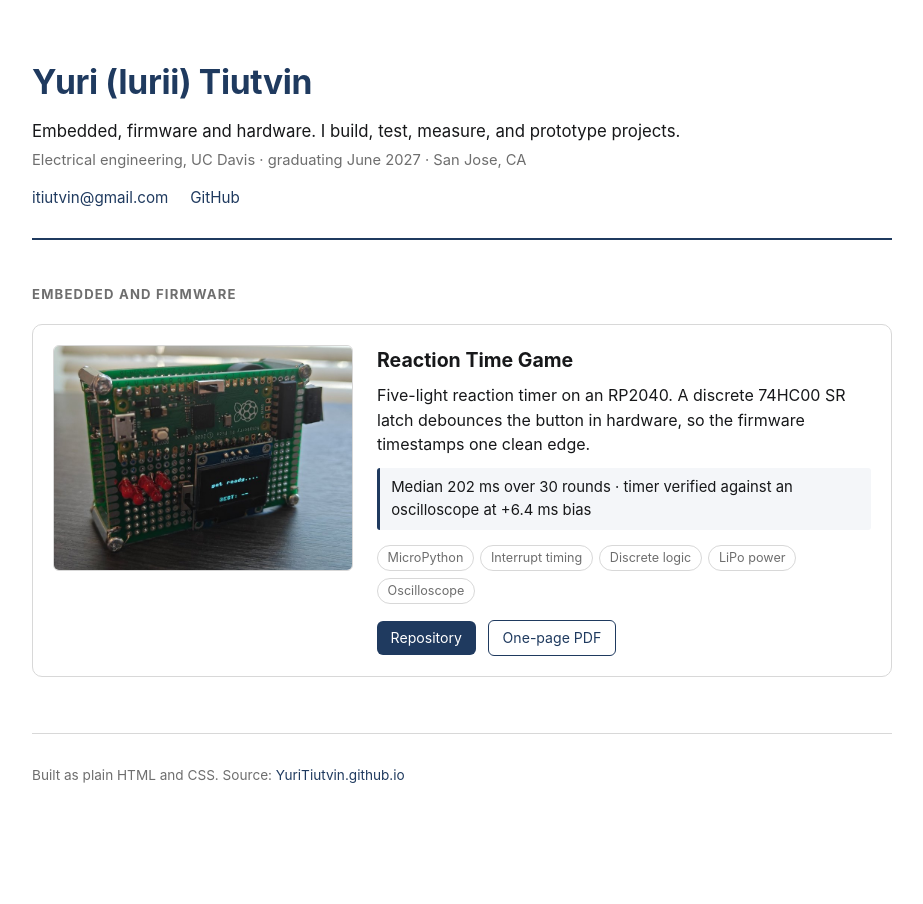
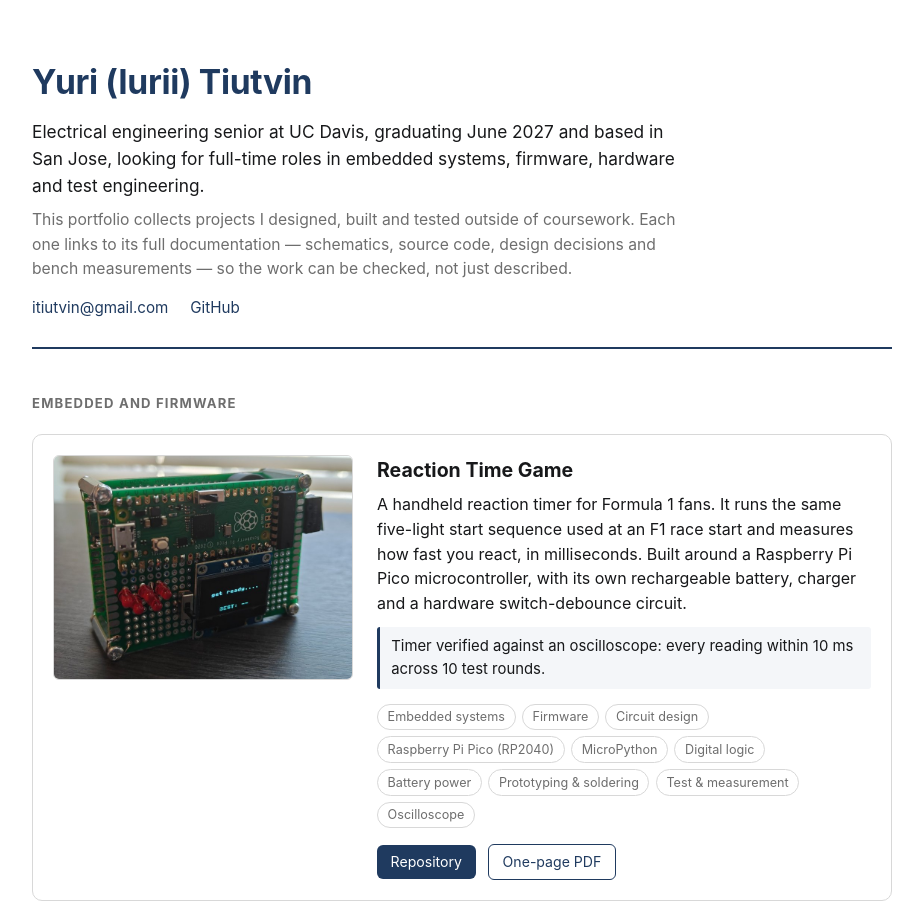
Before and after one commit to YuriTiutvin/YuriTiutvin.github.io, a plain HTML site: page index.html in a window 1280 px wide. Shown: the top 904 px of the page, without its empty margins (178-1101 px from the left). Before the commit the page ends 864 px from the top, so only its background shows below. Drawn offline with Linux system fonts and the light colour scheme.

Commit message:
Rewrite site header for recruiters

```diff
--- a/index.html
+++ b/index.html
@@ -12,15 +12,18 @@
 <meta charset="utf-8">
 <meta name="viewport" content="width=device-width, initial-scale=1">
 <title>Yuri (Iurii) Tiutvin — electrical engineering projects</title>
-<meta name="description" content="Electrical engineering projects by Yuri (Iurii) Tiutvin: embedded firmware, discrete logic, battery power and bench measurement.">
+<meta name="description" content="Portfolio of Yuri (Iurii) Tiutvin, electrical engineering senior at UC Davis: projects in embedded systems, firmware, hardware and test engineering, each with full documentation.">
 <link rel="stylesheet" href="style.css">
 </head>
 <body>
 
 <header class="masthead">
   <h1>Yuri (Iurii) Tiutvin</h1>
-  <p class="focus">Embedded, firmware and hardware. I build, test, measure, and prototype projects.</p>
-  <p class="meta">Electrical engineering, UC Davis &middot; graduating June 2027 &middot; San Jose, CA</p>
+  <p class="focus">Electrical engineering senior at UC Davis, graduating June&nbsp;2027 and based in San&nbsp;Jose,
+    looking for full-time roles in embedded systems, firmware, hardware and test engineering.</p>
+  <p class="about">This portfolio collects projects I designed, built and tested outside of coursework.
+    Each one links to its full documentation &mdash; schematics, source code, design decisions and bench
+    measurements &mdash; so the work can be checked, not just described.</p>
   <p class="links">
     <a href="mailto:itiutvin@gmail.com">itiutvin@gmail.com</a>
     <a href="https://github.com/YuriTiutvin">GitHub</a>
@@ -40,14 +43,21 @@
       </a>
       <div class="body">
         <h3><a href="https://github.com/YuriTiutvin/reaction-time-game">Reaction Time Game</a></h3>
-        <p class="summary">Five-light reaction timer on an RP2040. A discrete 74HC00 SR latch debounces
-          the button in hardware, so the firmware timestamps one clean edge.</p>
-        <p class="result">Median 202&nbsp;ms over 30 rounds &middot; timer verified against an oscilloscope at +6.4&nbsp;ms bias</p>
+        <p class="summary">A handheld reaction timer for Formula&nbsp;1 fans. It runs the same five-light start
+          sequence used at an F1 race start and measures how fast you react, in milliseconds. Built around a
+          Raspberry Pi Pico microcontroller, with its own rechargeable battery, charger and a hardware
+          switch-debounce circuit.</p>
+        <p class="result">Timer verified against an oscilloscope: every reading within 10&nbsp;ms across 10 test rounds.</p>
         <ul class="tags">
+          <li>Embedded systems</li>
+          <li>Firmware</li>
+          <li>Circuit design</li>
+          <li>Raspberry Pi Pico (RP2040)</li>
           <li>MicroPython</li>
-          <li>Interrupt timing</li>
-          <li>Discrete logic</li>
-          <li>LiPo power</li>
+          <li>Digital logic</li>
+          <li>Battery power</li>
+          <li>Prototyping &amp; soldering</li>
+          <li>Test &amp; measurement</li>
           <li>Oscilloscope</li>
         </ul>
         <p class="actions">
@@ -84,10 +94,10 @@
     </a>
     <div class="body">
       <h3><a href="REPO_URL">PROJECT NAME</a></h3>
-      <p class="summary">TWENTY-FIVE WORD SUMMARY.</p>
-      <p class="result">HEADLINE MEASURED RESULT</p>
+      <p class="summary">WHO IT IS FOR AND WHAT IT DOES, IN PLAIN LANGUAGE. THEN ONE SENTENCE NAMING THE KEY HARDWARE WITH A PLAIN GLOSS.</p>
+      <p class="result">HEADLINE RESULT, SAYING HOW IT WAS MEASURED AND OVER HOW MANY TRIALS</p>
       <ul class="tags">
-        <li>SKILL</li><li>SKILL</li><li>SKILL</li>
+        <li>THE PROJECT'S CANONICAL TAG LIST, 8 TO 10 TERMS, SAME AS THE PROFILE README</li>
       </ul>
       <p class="actions">
         <a class="btn" href="REPO_URL">Repository</a>
--- a/style.css
+++ b/style.css
@@ -47,9 +47,9 @@ body {
   color: var(--accent);
 }
 
-.focus { margin: 0.6rem 0 0; font-size: 1.05rem; }
+.focus { margin: 0.7rem 0 0; font-size: 1.08rem; max-width: 42rem; }
 
-.meta { margin: 0.35rem 0 0; color: var(--grey); font-size: 0.92rem; }
+.about { margin: 0.55rem 0 0; color: var(--grey); font-size: 0.98rem; max-width: 42rem; }
 
 .links { margin: 0.9rem 0 0; font-size: 0.95rem; }
 .links a { margin-right: 1.1rem; }
```
